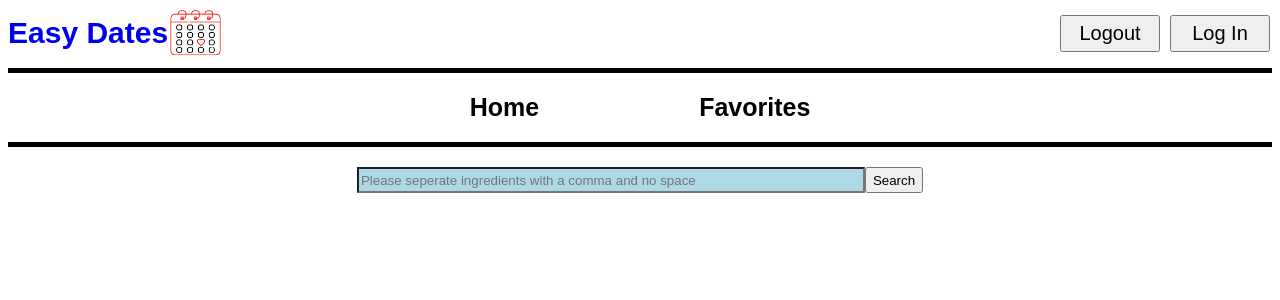
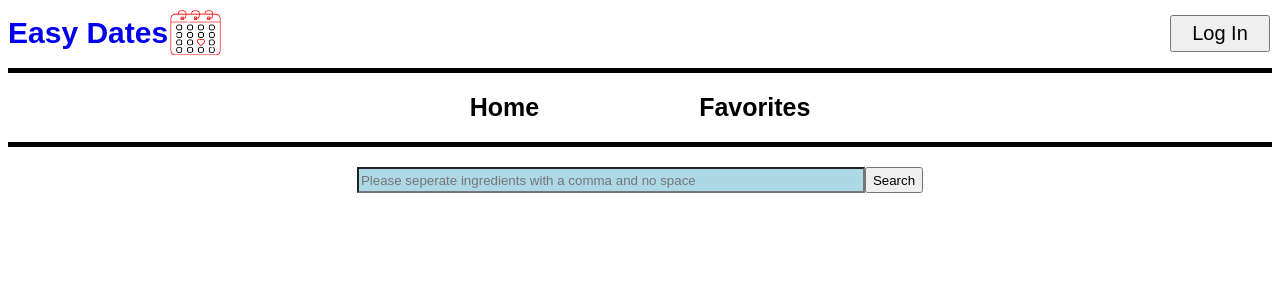
Before and after one commit to vvinusan/BootcampFinalProject, a React (Create React App) app in the folder frontend/: page / in a window 1280 px wide. Shown: the top 300 px of the page. Built offline with nearby package versions, Linux system fonts and the light colour scheme.

Commit message:
Login/out good

```diff
--- a/frontend/src/Components/App.js
+++ b/frontend/src/Components/App.js
@@ -3,7 +3,6 @@ import { BrowserRouter as Router, Routes, Route } from "react-router-dom";
 import HomePage from "./Homepage";
 import Header from "./Header";
 import Favorites from "./Favorites";
-// import SignIn from "./SignIn";
 import styled from "styled-components";
 import LoginBtn from "./LoginBtn";
 import LogoutBtn from "./LogoutBtn";
@@ -20,7 +19,6 @@ function App() {
 			<Routes>
 				<Route path="/" element={<HomePage />} />
 				<Route path="/favorites" element={<Favorites />} />
-				{/* <Route path="/signin" element={<SignIn />} /> */}
 			</Routes>
 		</Router>
 	);
--- a/frontend/src/Components/Header.js
+++ b/frontend/src/Components/Header.js
@@ -9,7 +9,6 @@ const Header = () => {
 				<HomeLink>
 					<CompanyName to={"/"}>Easy Dates</CompanyName>
 					<Logo src="../main-logo.png" />
-					{/* <CompanyName to={"/signin"}>Sign In</CompanyName> */}
 				</HomeLink>
 			</Wrapper>
 			<NavWrap>
--- a/frontend/src/Components/LoginBtn.js
+++ b/frontend/src/Components/LoginBtn.js
@@ -3,9 +3,13 @@ import styled from "styled-components";
 import { useAuth0 } from "@auth0/auth0-react";
 
 const LoginBtn = () => {
-	const { loginWithRedirect } = useAuth0();
+	const { loginWithRedirect, isAuthenticated } = useAuth0();
 
-	return <Btn onClick={() => loginWithRedirect()}>Log In</Btn>;
+	return (
+		!isAuthenticated && (
+			<Btn onClick={() => loginWithRedirect()}>Log In</Btn>
+		)
+	);
 };
 
 export default LoginBtn;
--- a/frontend/src/Components/LogoutBtn.js
+++ b/frontend/src/Components/LogoutBtn.js
@@ -3,16 +3,20 @@ import styled from "styled-components";
 import { useAuth0 } from "@auth0/auth0-react";
 
 const LogoutBtn = () => {
-	const { logout } = useAuth0();
+	const { logout, isAuthenticated } = useAuth0();
 
 	return (
+		isAuthenticated && (
 			<Btn
 				onClick={() =>
-				logout({ logoutParams: { returnTo: window.location.origin } })
+					logout({
+						logoutParams: { returnTo: window.location.origin },
+					})
 				}
 			>
 				Logout
 			</Btn>
+		)
 	);
 };
 
@@ -24,5 +28,5 @@ const Btn = styled.button`
 	font-size: 20px;
 	width: 100px;
 	top: 15px;
-	right: 120px;
+	right: 10px;
 `;
```
Also changed, not shown: frontend/src/Components/Profile.js (added, +11 -0 lines), frontend/src/Components/SignIn.js (deleted, +0 -7 lines). Lines whose indentation alone changed are shown as unchanged.
